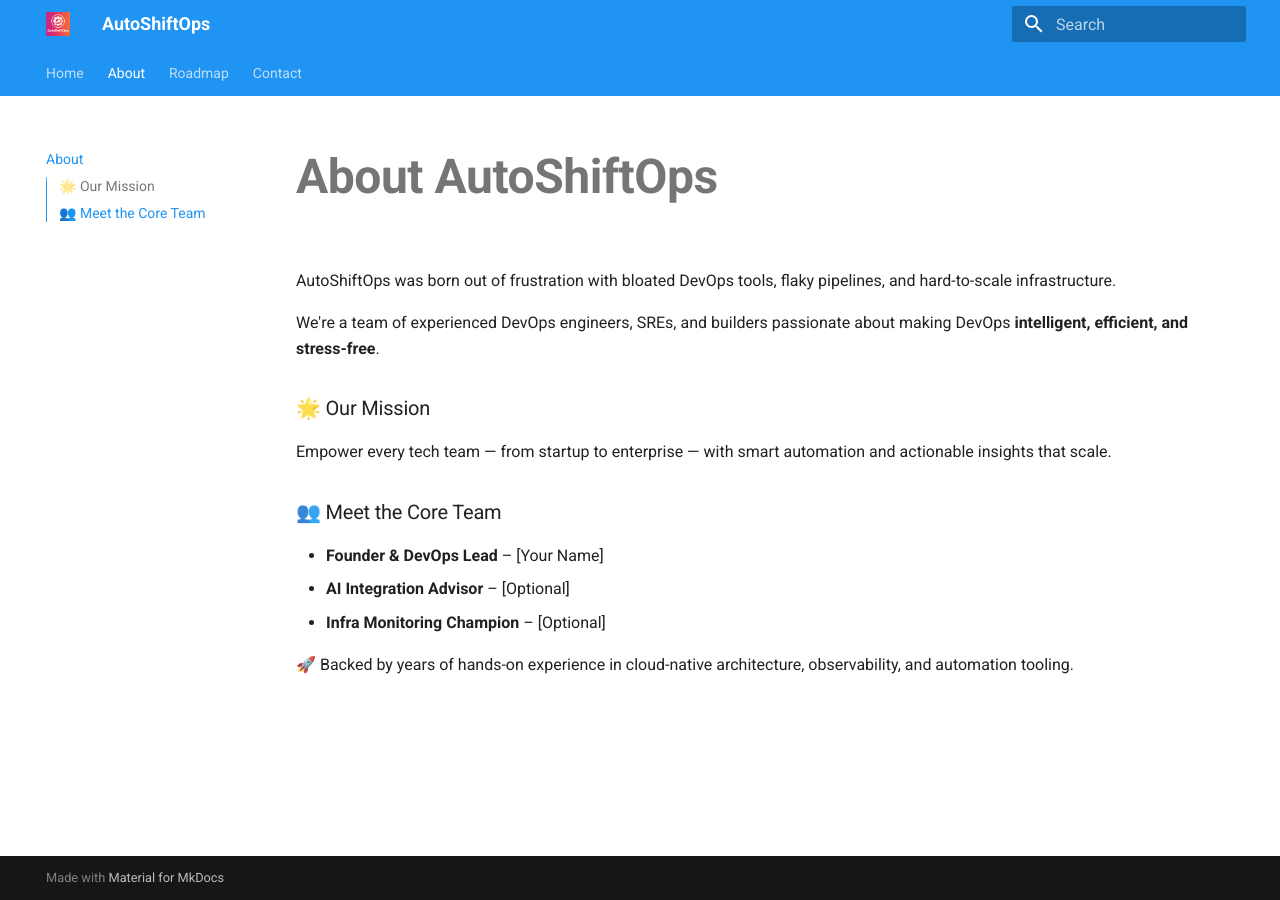
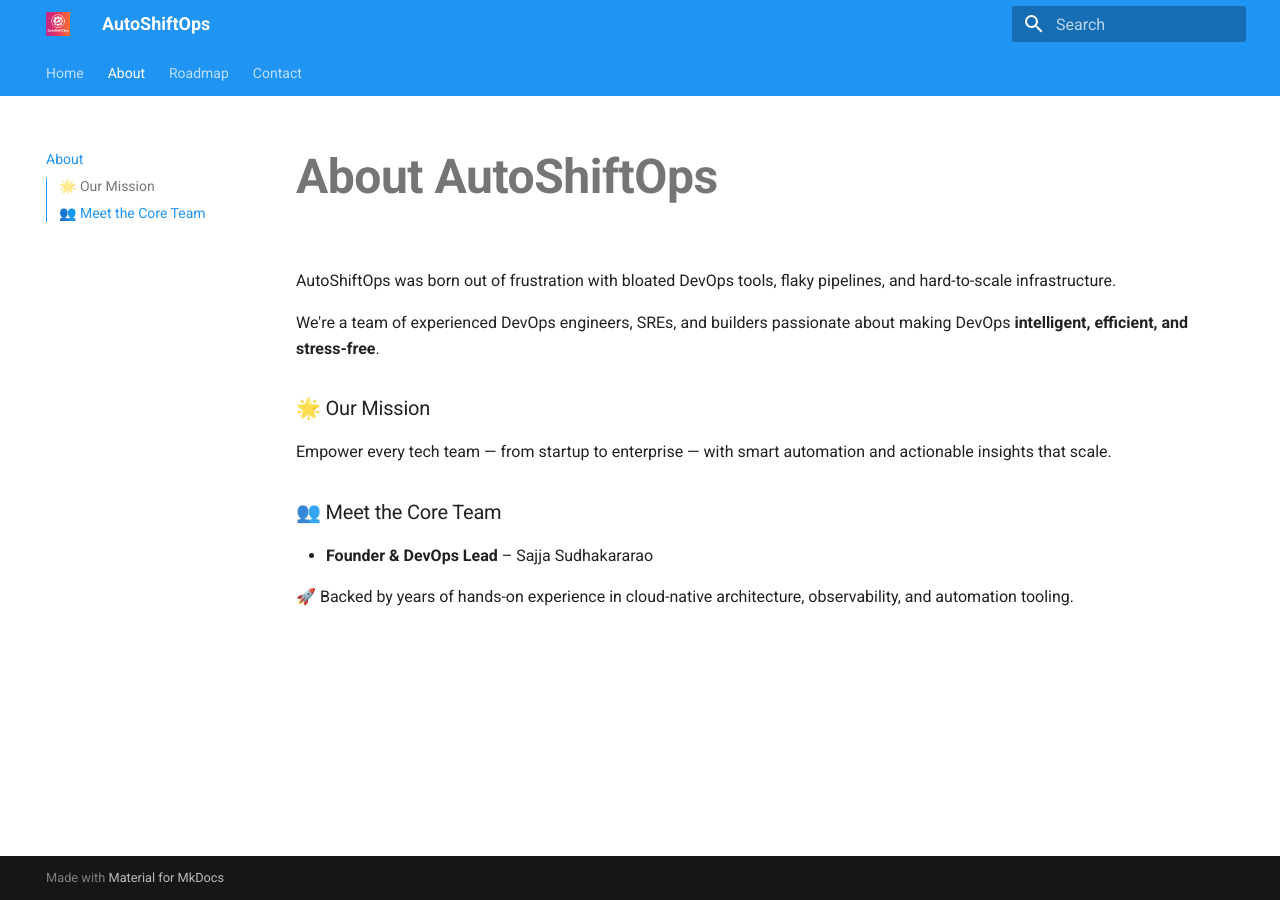
Before and after one commit to AutoShiftOps/autoshiftops.github.io, an MkDocs documentation site: the page built from docs/about.md, in a window 1280 px wide. Built offline with MkDocs 1.6.1 and Material for MkDocs 9.7.7, drawn with Linux system fonts in a browser that asks for light colours.

Commit message:
Update about.md

```diff
--- a/docs/about.md
+++ b/docs/about.md
@@ -8,8 +8,6 @@ We're a team of experienced DevOps engineers, SREs, and builders passionate abou
 Empower every tech team — from startup to enterprise — with smart automation and actionable insights that scale.
 
 ### 👥 Meet the Core Team
-- **Founder & DevOps Lead** – [Your Name]
-- **AI Integration Advisor** – [Optional]
-- **Infra Monitoring Champion** – [Optional]
+- **Founder & DevOps Lead** – Sajja Sudhakararao
 
 🚀 Backed by years of hands-on experience in cloud-native architecture, observability, and automation tooling.
```
